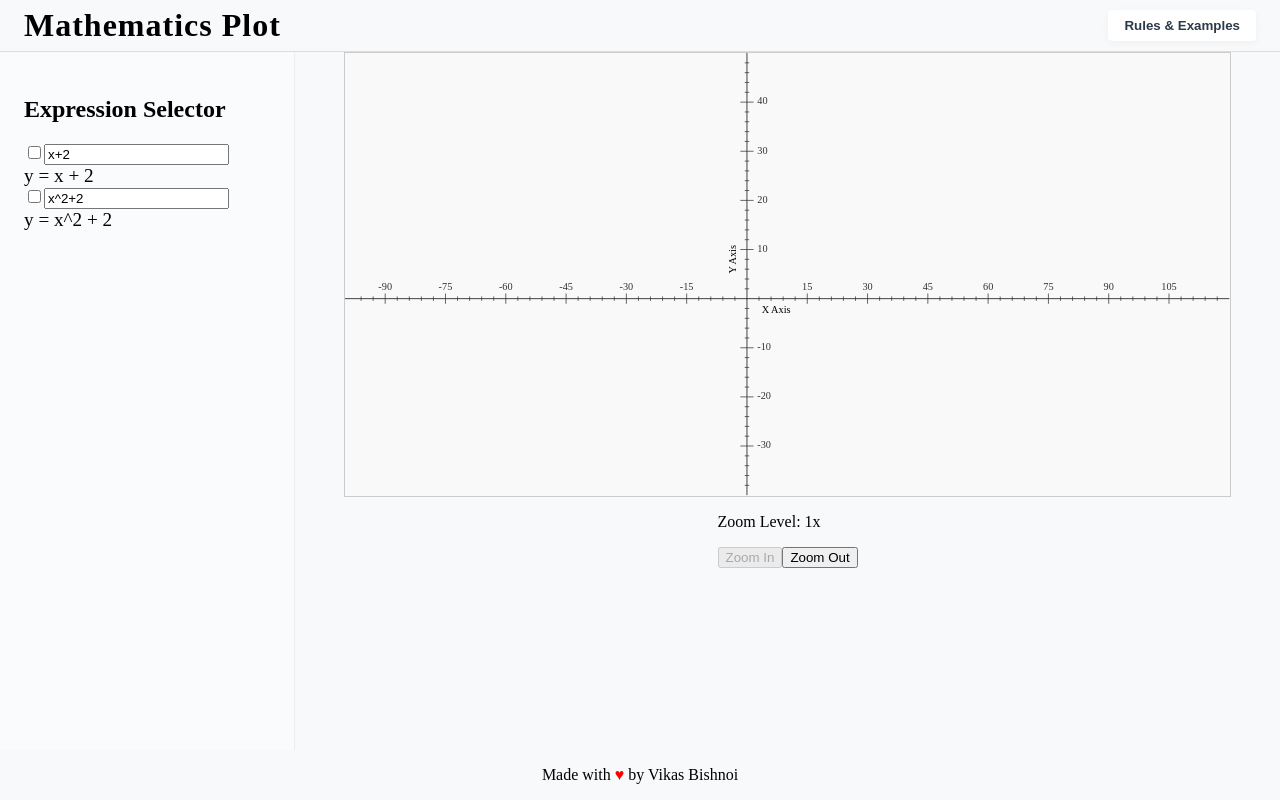
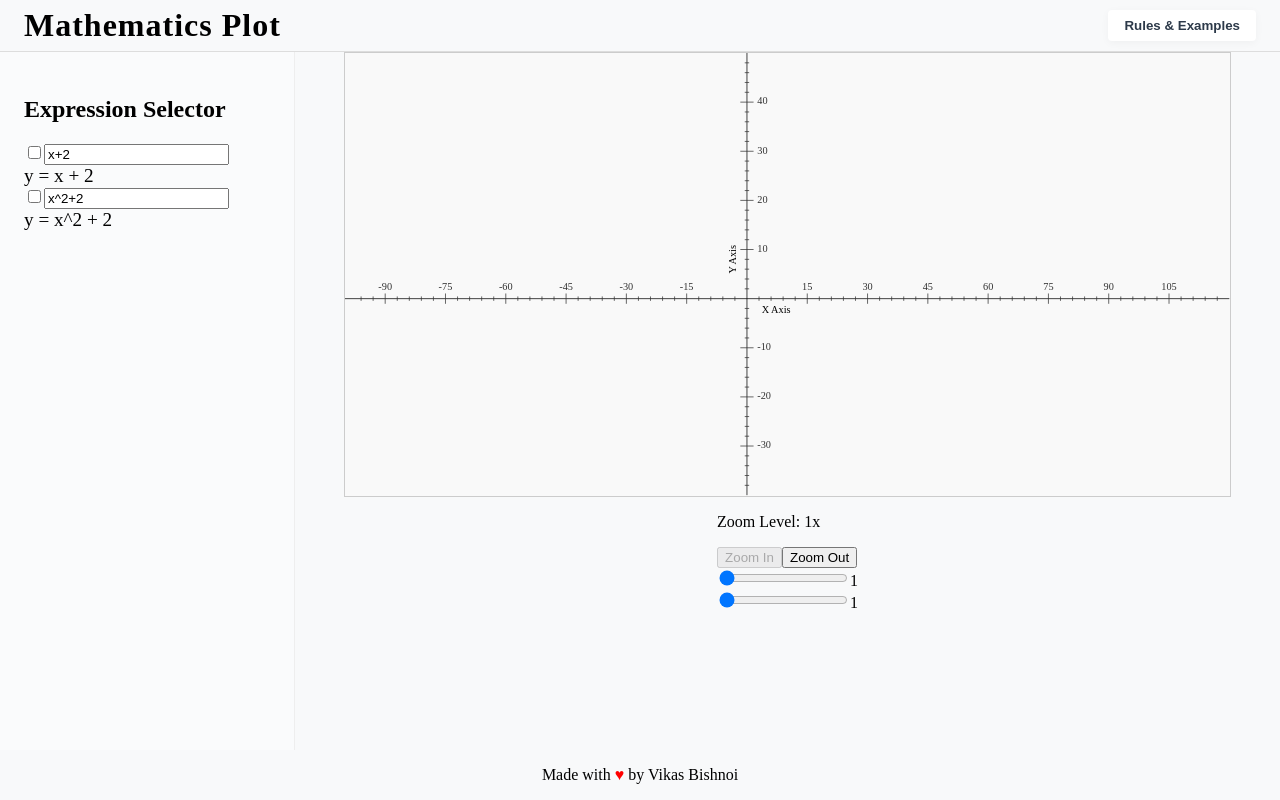
Before and after one commit to VikasHBishnoi/mathematics-plot, a React (Vite) app: page / in a window 1280 px wide. Built offline with nearby package versions, Linux system fonts and the light colour scheme.

Commit message:
Intial Logic For Shifting logic from zoom to Scale Based

```diff
--- a/src/components/FormElements/Input/Input.tsx
+++ b/src/components/FormElements/Input/Input.tsx
@@ -1,4 +1,4 @@
-import React, { useState } from "react";
+import React from "react";
 
 interface InputProps {
   id: string;
--- /dev/null
+++ b/src/components/FormElements/SliderInput/SliderInput.tsx
@@ -0,0 +1,36 @@
+import React from "react";
+
+interface SliderInputProps {
+  id: string;
+  min: number;
+  max: number;
+  step?: number;
+  value: number;
+  onChange: (value: number) => void;
+}
+
+const SliderInput: React.FC<SliderInputProps> = ({
+  id,
+  min,
+  max,
+  step = 0.01,
+  value,
+  onChange,
+}) => {
+  return (
+    <div className="slider-input">
+      <input
+        id={id}
+        type="range"
+        min={min}
+        max={max}
+        step={step}
+        value={value}
+        onChange={(e) => onChange(Number(e.target.value))}
+      />
+      <span>{value}</span>
+    </div>
+  );
+};
+
+export default SliderInput;
--- a/src/components/GraphModule/GraphSvg.tsx
+++ b/src/components/GraphModule/GraphSvg.tsx
@@ -15,6 +15,7 @@ import {
   yAxisTickCount,
 } from "./Svgconstants";
 import DrawExpression from "./DrawExpression/DrawExpression";
+import SliderInput from "../FormElements/SliderInput/SliderInput";
 
 interface GraphCanvasProps {
   expressionArray: ExpressionInterface[];
@@ -50,6 +51,31 @@ const GraphSvg: React.FC<GraphCanvasProps> = ({ expressionArray }) => {
       },
     });
   }, [state.zoomOutScale]);
+
+  useEffect(() => {
+    // Update the zoom level based on the current state
+    dispatch({
+      type: AxisActionType.SET_ZOOM,
+      value: Math.round(state.zoomOutScale * 100) / 100,
+    });
+
+    // dispatch({
+    //   type: AxisActionType.SET_X_AXIS,
+    //   value: {
+    //     axisMin: xAxisMin,
+    //     axisMax: xAxisMax,
+    //     tickEvery: xTickEvery,
+    //   },
+    // });
+  }, [state.tickXScale]);
+
+  useEffect(() => {
+    // Update the zoom level based on the current state
+    dispatch({
+      type: AxisActionType.SET_ZOOM,
+      value: Math.round(state.zoomOutScale * 100) / 100,
+    });
+  }, [state.tickYScale]);
 
   return (
     <div className="main-canvas-area">
@@ -87,6 +113,32 @@ const GraphSvg: React.FC<GraphCanvasProps> = ({ expressionArray }) => {
         >
           Zoom Out
         </button>
+        <SliderInput
+          id="zoom-slider"
+          min={1}
+          max={100}
+          step={1}
+          value={state.tickXScale}
+          onChange={(value) => {
+            dispatch({
+              type: AxisActionType.TICK_X_SCALE,
+              value: value,
+            });
+          }}
+        ></SliderInput>
+        <SliderInput
+          id="zoom-slider"
+          min={1}
+          max={100}
+          step={1}
+          value={state.tickYScale}
+          onChange={(value) => {
+            dispatch({
+              type: AxisActionType.TICK_Y_SCALE,
+              value: value,
+            });
+          }}
+        ></SliderInput>
       </div>
     </div>
   );
--- a/src/components/redux/Provider.tsx
+++ b/src/components/redux/Provider.tsx
@@ -15,6 +15,8 @@ const yAxisTickEvery = Math.ceil((yAXIS_MAX - yAXIS_MIN) / yAxisTickCount);
 
 const initialState: State = {
   zoomOutScale: 1,
+  tickXScale: 1,
+  tickYScale: 1,
   xAxisDetails: {
     axisMin: xAXIS_MIN,
     axisMax: xAXIS_MAX,
@@ -31,6 +33,10 @@ function reducer(state: State, action: Action): State {
   switch (action.type) {
     case AxisActionType.SET_ZOOM:
       return { ...state, zoomOutScale: action.value };
+    case AxisActionType.TICK_X_SCALE:
+      return { ...state, tickXScale: action.value };
+    case AxisActionType.TICK_Y_SCALE:
+      return { ...state, tickYScale: action.value };
     case AxisActionType.SET_X_AXIS:
       return { ...state, xAxisDetails: action.value };
     case AxisActionType.SET_Y_AXIS:
--- a/src/components/redux/reducerTypes.ts
+++ b/src/components/redux/reducerTypes.ts
@@ -4,15 +4,21 @@ export enum AxisActionType {
     SET_ZOOM = "SET_ZOOM",
     SET_X_AXIS = "SET_X_AXIS",
     SET_Y_AXIS = "SET_Y_AXIS",
+    TICK_X_SCALE="TICK_X_SCALE",
+    TICK_Y_SCALE="TICK_Y_SCALE",
 }
 
 export type State = {
     zoomOutScale: number;
     xAxisDetails: AxisDetails;
+    tickXScale: number;
+    tickYScale: number;
     yAxisDetails: AxisDetails;
 };
 
 export type Action =
     | { type: AxisActionType.SET_ZOOM; value: number }
     | { type: AxisActionType.SET_X_AXIS; value: AxisDetails }
+    | { type: AxisActionType.TICK_X_SCALE; value: number }
+    | { type: AxisActionType.TICK_Y_SCALE; value: number }
     | { type: AxisActionType.SET_Y_AXIS; value: AxisDetails };
```
